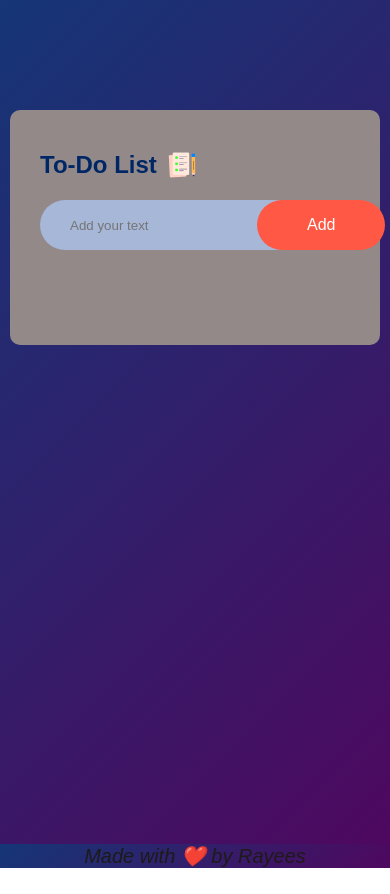
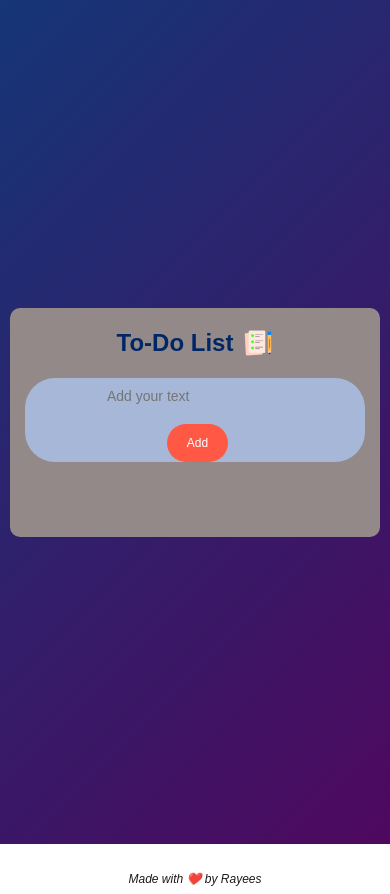
Before and after one commit to Raeesxahoor/Raeesxahoor.github.io, a plain HTML site: page index.html in a window 390 px wide. Before the commit the page ends 868 px from the top, so only its background shows below. Drawn offline with Linux system fonts and the light colour scheme.

Commit message:
Updated style.css

```diff
--- a/style.css
+++ b/style.css
@@ -1,40 +1,44 @@
-*{
+* {
     margin: 0;
     padding: 0;
     font-family: 'Poppins', sans-serif;
     box-sizing: border-box;
 }
 
-.container{
+.container {
     width: 100%;
     min-height: 100vh;
     background: linear-gradient(135deg, #153677, #4e085f);
     padding: 10px;
+    display: flex;
+    justify-content: center;
+    align-items: center;
+    flex-direction: column;
 }
 
-
-.todo-app{
+.todo-app {
     width: 100%;
     max-width: 540px;
     background: #938989;
-    margin: 100px auto 20px;
+    margin: 20px auto;
     padding: 40px 30px 70px;
     border-radius: 10px;
 }
 
-.todo-app h2{
+.todo-app h2 {
     color: #002765;
     display: flex;
     align-items: center;
-    margin-bottom: 20px ;
+    margin-bottom: 20px;
+    justify-content: center;
 }
 
-.todo-app h2 img{
+.todo-app h2 img {
     width: 30px;
     margin-left: 10px;
 }
 
-.row{
+.row {
     display: flex;
     align-items: center;
     justify-content: space-between;
@@ -43,7 +47,8 @@
     padding-left: 20px;
     margin-bottom: 25px;
 }
-input{
+
+input {
     flex: 1;
     border: none;
     outline: none;
@@ -51,7 +56,8 @@ input{
     padding: 10px;
     font-weight: 14px;
 }
-button{
+
+button {
     border: none;
     outline: none;
     padding: 16px 50px;
@@ -60,9 +66,14 @@ button{
     font-size: 16px;
     cursor: pointer;
     border-radius: 40px;
+    transition: background 0.3s;
 }
 
-ul li{
+button:hover {
+    background: #e04e3c;
+}
+
+ul li {
     list-style: none;
     font-size: 17px;
     padding: 12px 8px 12px 50px;
@@ -70,7 +81,8 @@ ul li{
     cursor: pointer;
     position: relative;
 }
-ul li::before{
+
+ul li::before {
     content: '';
     position: absolute;
     height: 28px;
@@ -83,16 +95,16 @@ ul li::before{
     left: 8px;
 }
 
-ul li.checked{
+ul li.checked {
     color: #555;
     text-decoration: line-through;
 }
 
-ul li.checked::before{
+ul li.checked::before {
     background-image: url(images/checked.png);
 }
 
-ul li span{
+ul li span {
     position: absolute;
     right: 0;
     top: 5px;
@@ -103,16 +115,83 @@ ul li span{
     line-height: 40px;
     text-align: center;
     border-radius: 50%;
+    transition: background 0.3s;
+}
 
-}
-ul li span:hover{
+ul li span:hover {
     background: #edeef0;
 }
 
 .footer-text {
     text-align: center;
     font-style: italic;
-    font-size: 20px;
+    font-size: 16px;
     color: #1e1a1a;
-    background: linear-gradient(135deg, #153677, #4e085f);
+    margin-top: 20px;
+    padding: 10px;
 }
+
+/* Responsive styles */
+@media (max-width: 768px) {
+    .todo-app {
+        padding: 30px 20px 60px;
+        margin: 50px 10px;
+    }
+
+    .row {
+        flex-direction: column;
+        padding-left: 10px;
+    }
+
+    input {
+        padding: 12px;
+        font-size: 16px;
+        margin-bottom: 10px;
+    }
+
+    button {
+        padding: 14px 30px;
+        font-size: 14px;
+    }
+
+    .footer-text {
+        font-size: 14px;
+        padding: 8px;
+    }
+}
+
+@media (max-width: 480px) {
+    .todo-app {
+        padding: 20px 15px 50px;
+    }
+
+    .row {
+        padding-left: 5px;
+    }
+
+    input {
+        font-size: 14px;
+        padding: 10px;
+    }
+
+    button {
+        padding: 12px 20px;
+        font-size: 12px;
+    }
+
+    ul li {
+        font-size: 15px;
+        padding: 10px 8px 10px 40px;
+    }
+
+    ul li::before {
+        height: 24px;
+        width: 24px;
+        top: 10px;
+        left: 5px;
+    }
+
+    .footer-text {
+        font-size: 12px;
+    }
+}
```
